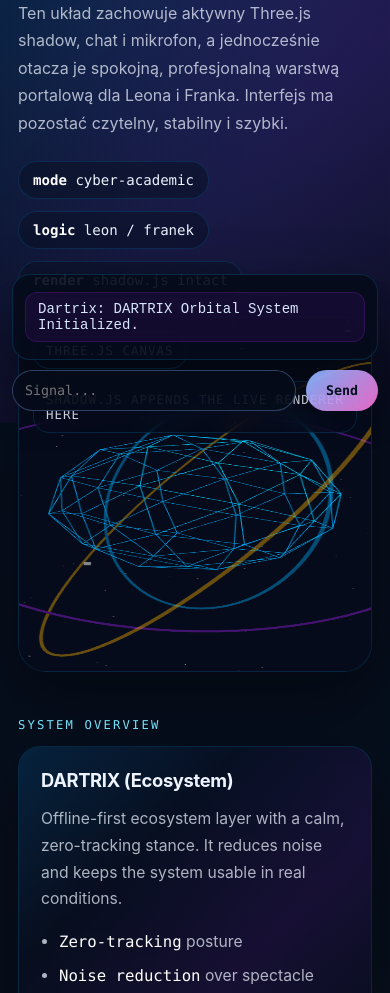
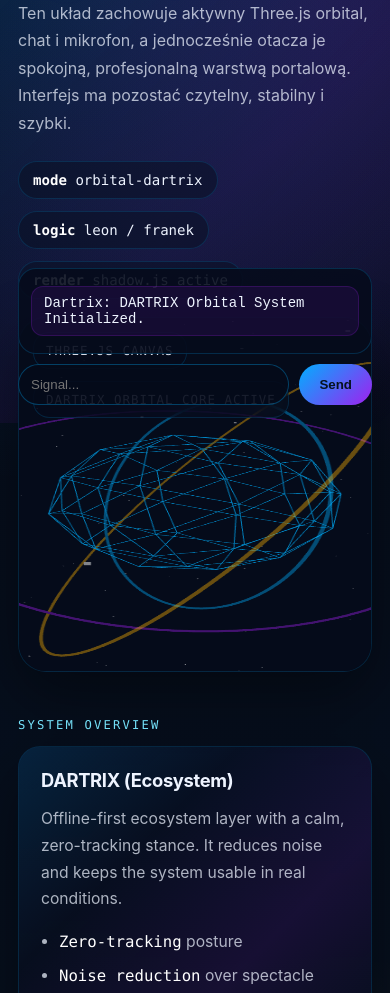
Before and after one commit to Dirigentrix/dirigentrix.github.io, a plain HTML site: page index.html in a window 390 px wide. Shown: the part 421-1414 px from the top of the page. Drawn offline with nearby package versions, Linux system fonts and the light colour scheme; animation ran at ten frames a second.

Commit message:
Update index.html with new Three.js version and cleaner integration structure

```diff
--- a/index.html
+++ b/index.html
@@ -17,9 +17,6 @@
             --text: #eef4ff;
             --muted: rgba(238, 244, 255, 0.72);
             --line: rgba(0, 175, 255, 0.18);
-            --flow: #00AFFF;
-            --alert: #A020F0;
-            --stop: #FFB300;
             --cyan: #78e7ff;
             --shadow: 0 24px 64px rgba(0, 0, 0, 0.4);
         }
@@ -371,70 +368,6 @@
             z-index: 30 !important;
         }
 
-        #dartrix-chat #chat-messages {
-            position: static !important;
-            width: 100% !important;
-            max-width: none !important;
-            margin-bottom: 10px !important;
-            background: rgba(5, 11, 26, 0.92) !important;
-            border: 1px solid rgba(0, 175, 255, 0.18) !important;
-            color: #d8e7ff !important;
-            box-shadow: var(--shadow) !important;
-        }
-
-        #dartrix-chat > div:nth-child(2) {
-            position: static !important;
-            width: 100% !important;
-            max-width: none !important;
-        }
-
-        #dartrix-chat input,
-        #dartrix-chat button {
-            font-family: ui-monospace, SFMono-Regular, Menlo, Consolas, monospace !important;
-        }
-
-        #dartrix-chat input {
-            background: rgba(5, 11, 26, 0.92) !important;
-            border-color: rgba(127, 180, 255, 0.32) !important;
-        }
-
-        #dartrix-chat button#chat-send {
-            background: linear-gradient(135deg, rgba(127, 180, 255, 0.95), rgba(255, 115, 216, 0.9)) !important;
-            color: #06111f !important;
-        }
-
-        #dartrix-chat button#microphone-btn {
-            position: static !important;
-            margin-top: 10px !important;
-            width: 100% !important;
-            border-radius: 16px !important;
-            background: linear-gradient(135deg, rgba(157, 123, 255, 0.96), rgba(127, 180, 255, 0.88)) !important;
-        }
-
-
-        .signal-stamp {
-            position: fixed;
-            top: 92px;
-            right: 18px;
-            z-index: 25;
-            display: flex;
-            flex-wrap: wrap; gap: 8px;
-            pointer-events: none;
-        }
-
-        .signal-stamp span {
-            padding: 10px 12px;
-            border-radius: 999px;
-            border: 1px solid rgba(0, 175, 255, 0.18);
-            background: rgba(6, 12, 28, 0.7);
-            backdrop-filter: blur(10px);
-            font-family: ui-monospace, SFMono-Regular, Menlo, Consolas, monospace;
-            font-size: 0.78rem;
-            letter-spacing: 0.08em;
-            text-transform: uppercase;
-            color: #eef4ff;
-        }
-
         @media (max-width: 1100px) {
             .hero {
                 grid-template-columns: 1fr;
@@ -481,13 +414,6 @@
                 margin-left: 0;
                 text-align: left;
             }
-
-            #dartrix-chat {
-                right: 12px !important;
-                left: 12px !important;
-                width: auto !important;
-                bottom: 12px !important;
-            }
         }
     </style>
 </head>
@@ -508,24 +434,23 @@
         <main class="content">
             <section class="hero" aria-labelledby="hero-title">
                 <div class="hero-copy">
-                    <div class="eyebrow">offline-first • zero-tracking • speech-ready</div>
+                    <div class="eyebrow">offline-first • zero-tracking • orbital</div>
                     <h1 id="hero-title">Cień, który prowadzi rozmowę i regulację</h1>
                     <p class="hero-text">
-                        Ten układ zachowuje aktywny Three.js shadow, chat i mikrofon, a jednocześnie otacza je spokojną,
-                        profesjonalną warstwą portalową dla Leona i Franka. Interfejs ma pozostać czytelny, stabilny i szybki.
+                        Ten układ zachowuje aktywny Three.js orbital, chat i mikrofon, a jednocześnie otacza je spokojną,
+                        profesjonalną warstwą portalową. Interfejs ma pozostać czytelny, stabilny i szybki.
                     </p>
                     <div class="hero-meta">
-                        <span class="chip"><strong>mode</strong> cyber-academic</span>
+                        <span class="chip"><strong>mode</strong> orbital-dartrix</span>
                         <span class="chip"><strong>logic</strong> leon / franek</span>
-                        <span class="chip"><strong>render</strong> shadow.js intact</span>
+                        <span class="chip"><strong>render</strong> shadow.js active</span>
                     </div>
                 </div>
 
                 <div class="shadow-stage" id="shadow-stage" aria-label="Three.js shadow stage">
-                    <canvas id="shadow-canvas" aria-hidden="true"></canvas>
                     <div class="shadow-overlay">
                         <div class="shadow-badge">three.js canvas</div>
-                        <div class="shadow-note">shadow.js appends the live renderer here</div>
+                        <div class="shadow-note">DARTRIX orbital core active</div>
                     </div>
                 </div>
             </section>
@@ -581,26 +506,7 @@
         </main>
     </div>
 
-    <script>
-        (function () {
-            const stage = document.getElementById('shadow-stage');
-            const placeholder = document.getElementById('shadow-canvas');
-
-            function adoptShadowCanvas() {
-                if (!stage) return;
-                const canvases = Array.from(document.body.querySelectorAll(':scope > canvas'));
-                const actual = canvases.find((canvas) => canvas !== placeholder);
-                if (!actual || actual.parentElement === stage) return;
-                stage.insertBefore(actual, stage.firstChild);
-            }
-
-            const observer = new MutationObserver(adoptShadowCanvas);
-            observer.observe(document.body, { childList: true });
-            window.addEventListener('load', adoptShadowCanvas);
-            document.addEventListener('DOMContentLoaded', adoptShadowCanvas);
-        }());
-    </script>
-    <script type="importmap"> { "imports": { "three": "https://unpkg.com/three@0.128.0/build/three.module.js", "three/addons/": "https://unpkg.com/three@0.128.0/examples/jsm/" } } </script>
+    <script type="importmap"> { "imports": { "three": "https://unpkg.com/three@0.160.0/build/three.module.js" } } </script>
     <script type="module" src="shadow.js"></script>
 </body>
 </html>
```
